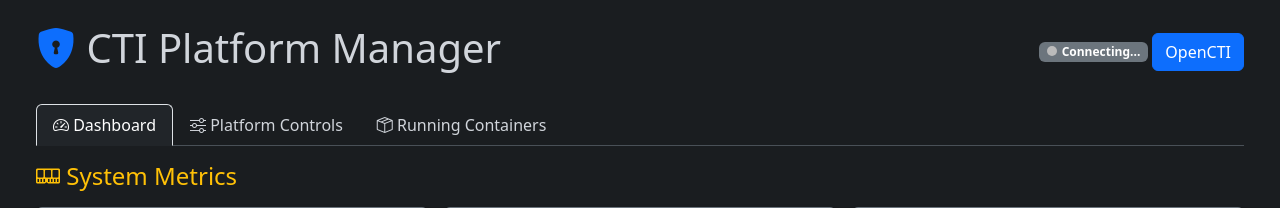
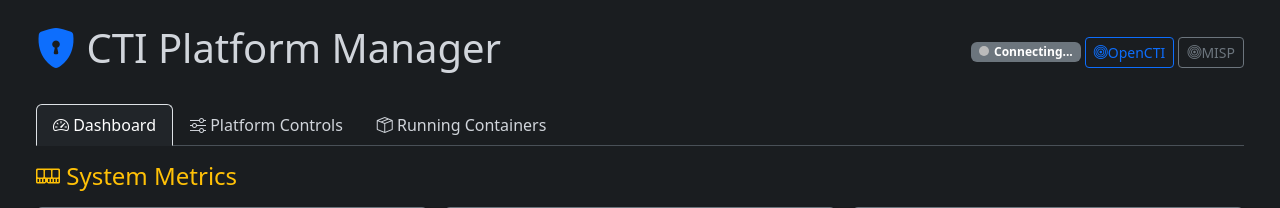
Before and after one commit to pranav-r13/docker_manager, a Flask app: page / in a window 1280 px wide. Shown: the top 208 px of the page. Run offline with Flask 3, Linux system fonts and the light colour scheme; data that the repository does not hold is empty; some libraries are stand-ins or nearby versions.

Commit message:
opencti and misp buttons

```diff
--- a/templates/index.html
+++ b/templates/index.html
@@ -82,7 +82,10 @@
             <div>
                 <span id="connection-status" class="badge bg-secondary"><span
                         class="status-dot"></span>Connecting...</span>
-                <a href="http://192.168.0.205:8080" class="btn btn-primary" tabindex="-1" role="button">OpenCTI</a>
+                <a href="http://192.168.0.205:8080" class="btn btn-outline-primary btn-sm" tabindex="-1" role="button"
+                    target="_blank"><i class="bi bi-bullseye"></i>OpenCTI</a>
+                <a href="https://192.168.0.204" class="btn btn-outline-secondary btn-sm" tabindex="-1" role="button"
+                    target="_blank"><i class="bi bi-bullseye"></i>MISP</a>
 
             </div>
         </div>
```
